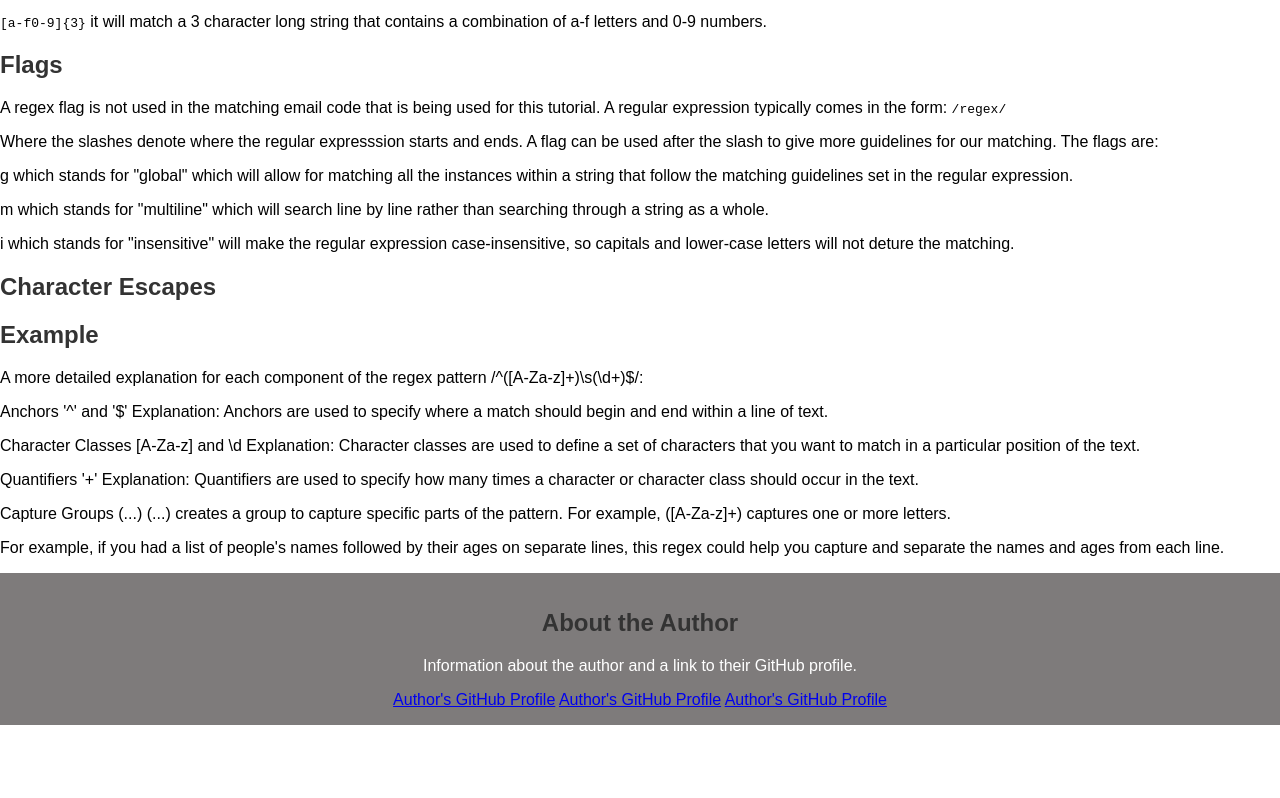
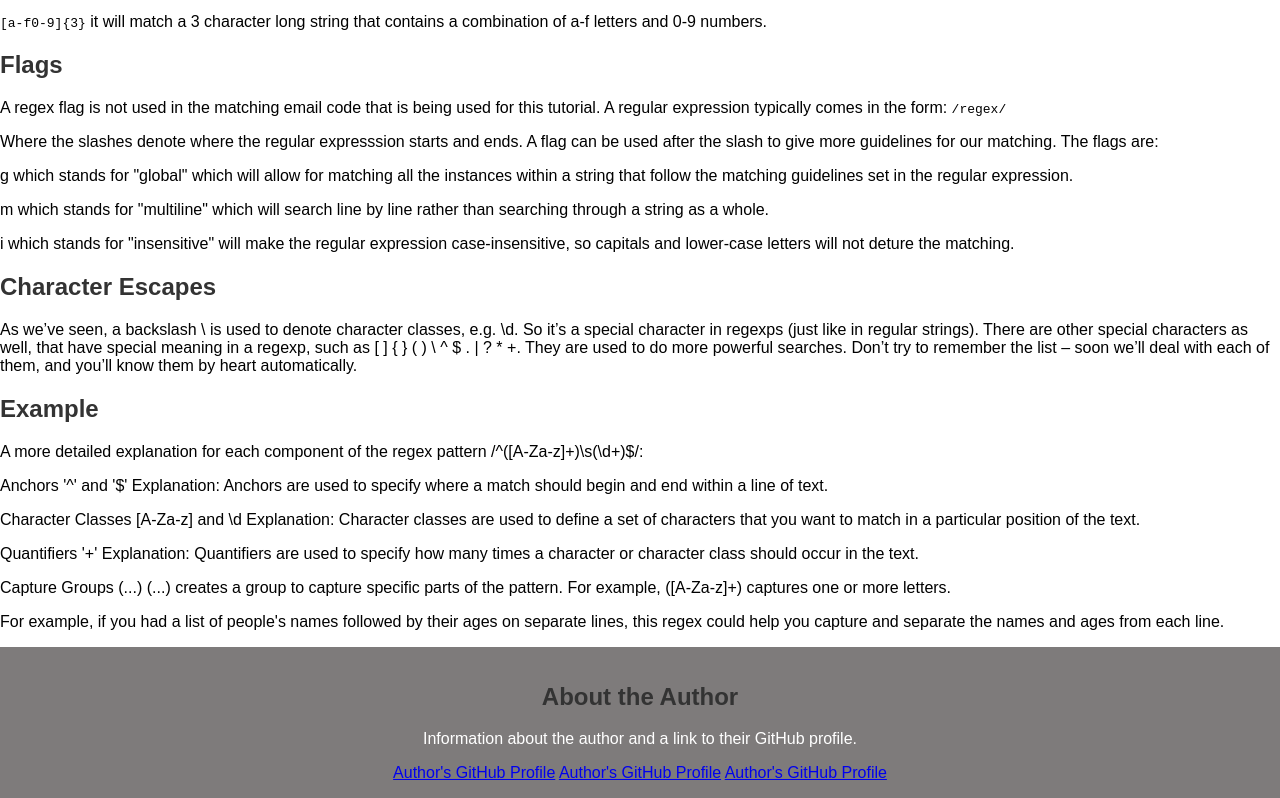
Before and after one commit to bchamidou/Regex_tutorial, a plain HTML site: page index.html in a window 1280 px wide. Shown: the part 2171-2969 px from the top of the page. Before the commit the page ends 2896 px from the top, so only its background shows below. Drawn offline with Linux system fonts and the light colour scheme; a script that the page names is missing.

Commit message:
update ReadME

```diff
--- a/index.html
+++ b/index.html
@@ -146,7 +146,11 @@
         </section>
         <section id="character-escapes">
             <h2>Character Escapes</h2>
-            <!-- Content for this section -->
+            As we’ve seen, a backslash \ is used to denote character classes, e.g. \d. So it’s a special character in regexps (just like in regular strings).
+
+            There are other special characters as well, that have special meaning in a regexp, such as [ ] { } ( ) \ ^ $ . | ? * +. They are used to do more powerful searches.
+
+            Don’t try to remember the list – soon we’ll deal with each of them, and you’ll know them by heart automatically.
         </section>
 
         <section id="example">
```
Also changed, not shown: 1 other file.
